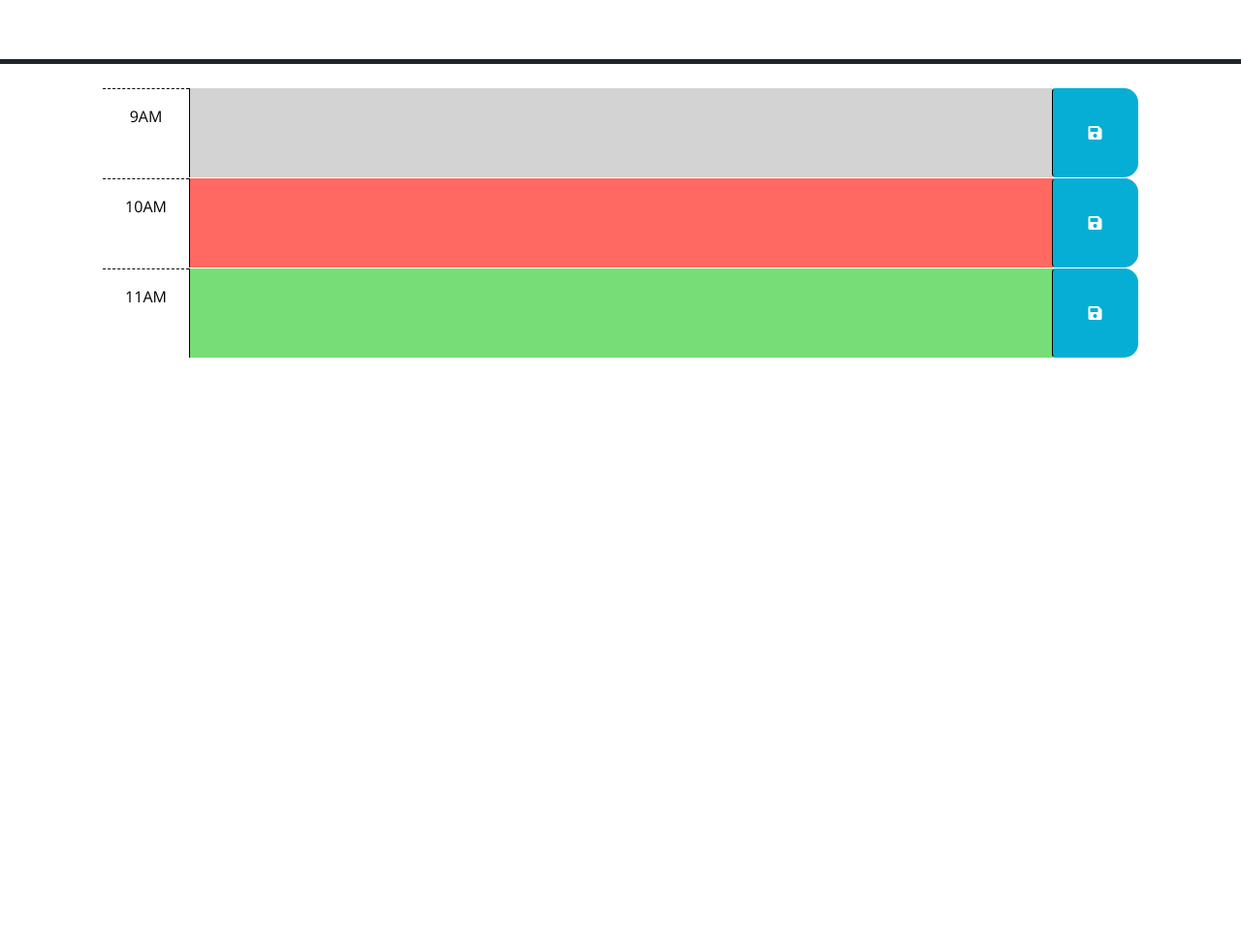
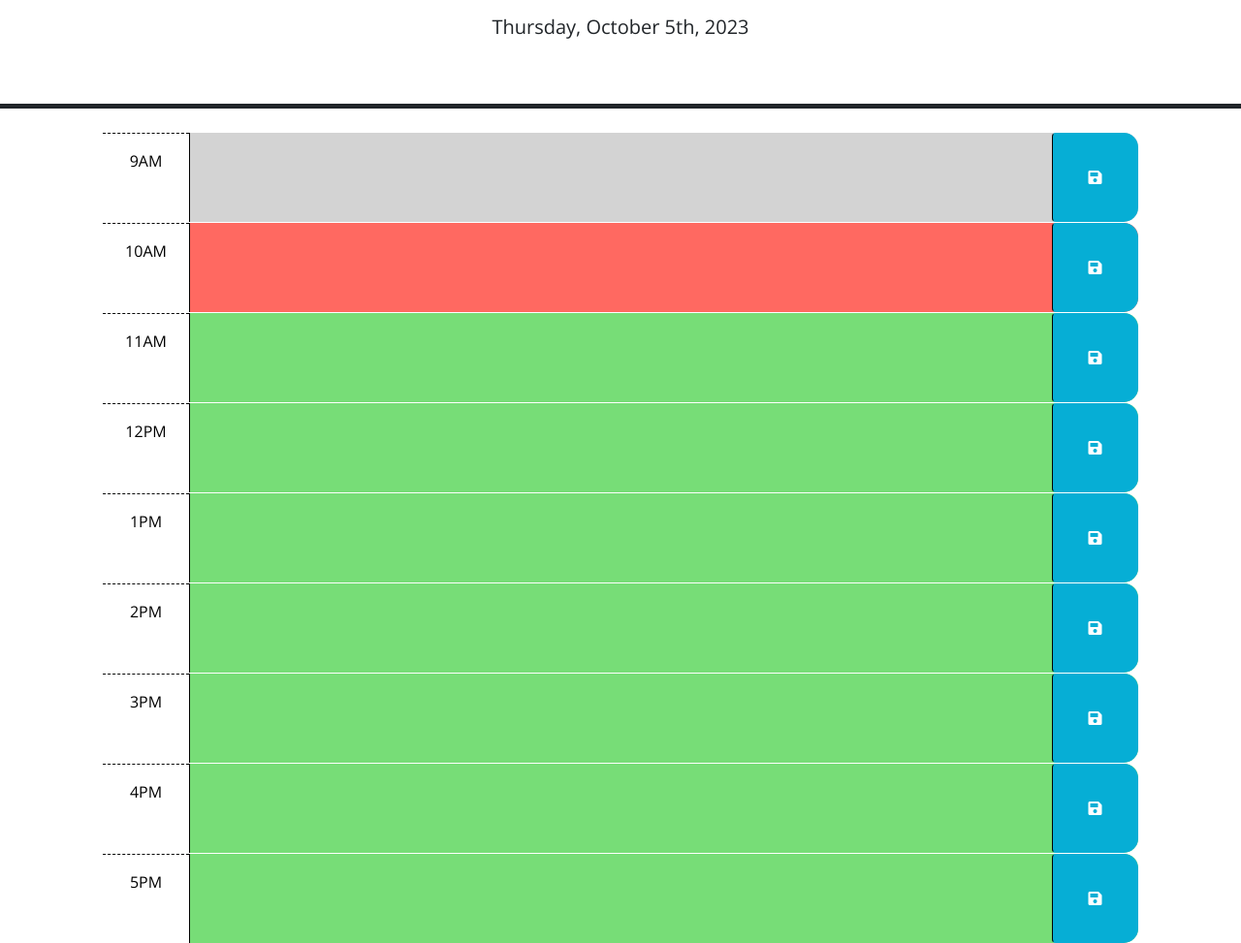
Before and after one commit to dpkashrestha/work-day-scheduler, a plain HTML site: page index.html in a window 1280 px wide. Shown: the part 166-1139 px from the top of the page at 97% size. Before the commit the page ends 800 px from the top, so only its background shows below. Drawn offline with nearby package versions, Linux system fonts and the light colour scheme; files that its build step writes are made by us from their sources.

Commit message:
Add logic to save and retrieve values from local storage

```diff
--- a/assets/js/script.js
+++ b/assets/js/script.js
@@ -8,6 +8,27 @@ $(function () {
   // function? How can DOM traversal be used to get the "hour-x" id of the
   // time-block containing the button that was clicked? How might the id be
   // useful when saving the description in local storage?
+
+  var timeBlocks = $(".time-block");
+
+  console.log(localStorage);
+
+  for (var i = 0; i < timeBlocks.length; i++) {
+    var timeBlockEl = timeBlocks[i];
+
+    var textAreaValue = localStorage.getItem(timeBlockEl.id);
+
+    var textAreaEl = $(timeBlockEl).children(".description");
+    textAreaEl.val(textAreaValue);
+
+    timeBlocks[i].addEventListener("click", function () {
+      var timeBlockId = $(this).attr("id");
+      var textAreaValue = $(this).find("textarea").val();
+
+      localStorage.setItem(timeBlockId, textAreaValue);
+    });
+  }
+
   //
   // TODO: Add code to apply the past, present, or future class to each time
   // block by comparing the id to the current hour. HINTS: How can the id
@@ -19,5 +40,10 @@ $(function () {
   // the values of the corresponding textarea elements. HINT: How can the id
   // attribute of each time-block be used to do this?
   //
+
   // TODO: Add code to display the current date in the header of the page.
+  dayjs.extend(dayjs_plugin_advancedFormat);
+
+  var lead = dayjs().format("dddd, MMMM Do, YYYY");
+  $("#currentDay").text(lead);
 });
--- a/index.html
+++ b/index.html
@@ -18,7 +18,7 @@
       href="https://fonts.googleapis.com/css?family=Open+Sans&display=swap"
       rel="stylesheet"
     />
-    <link rel="stylesheet" href="style.css" />
+    <link rel="stylesheet" href="./assets/css/style.css" />
     <title>Work Day Scheduler</title>
   </head>
 
@@ -27,6 +27,8 @@
       <h1 class="display-3">Work Day Scheduler</h1>
       <p class="lead">A simple calendar app for scheduling your work day</p>
       <p id="currentDay" class="lead"></p>
+
+
     </header>
     <div class="container-lg px-5">
       <!-- Use class for "past", "present", and "future" to apply styles to the
@@ -66,6 +68,54 @@
         </button>
       </div>
 
+      <div id="hour-12" class="row time-block future">
+        <div class="col-2 col-md-1 hour text-center py-3">12PM</div>
+        <textarea class="col-8 col-md-10 description" rows="3"> </textarea>
+        <button class="btn saveBtn col-2 col-md-1" aria-label="save">
+          <i class="fas fa-save" aria-hidden="true"></i>
+        </button>
+      </div>
+
+      <div id="hour-1" class="row time-block future">
+        <div class="col-2 col-md-1 hour text-center py-3">1PM</div>
+        <textarea class="col-8 col-md-10 description" rows="3"> </textarea>
+        <button class="btn saveBtn col-2 col-md-1" aria-label="save">
+          <i class="fas fa-save" aria-hidden="true"></i>
+        </button>
+      </div>
+
+      <div id="hour-2" class="row time-block future">
+        <div class="col-2 col-md-1 hour text-center py-3">2PM</div>
+        <textarea class="col-8 col-md-10 description" rows="3"> </textarea>
+        <button class="btn saveBtn col-2 col-md-1" aria-label="save">
+          <i class="fas fa-save" aria-hidden="true"></i>
+        </button>
+      </div>
+
+      <div id="hour-3" class="row time-block future">
+        <div class="col-2 col-md-1 hour text-center py-3">3PM</div>
+        <textarea class="col-8 col-md-10 description" rows="3"> </textarea>
+        <button class="btn saveBtn col-2 col-md-1" aria-label="save">
+          <i class="fas fa-save" aria-hidden="true"></i>
+        </button>
+      </div>
+
+      <div id="hour-4" class="row time-block future">
+        <div class="col-2 col-md-1 hour text-center py-3">4PM</div>
+        <textarea class="col-8 col-md-10 description" rows="3"> </textarea>
+        <button class="btn saveBtn col-2 col-md-1" aria-label="save">
+          <i class="fas fa-save" aria-hidden="true"></i>
+        </button>
+      </div>
+
+      <div id="hour-5" class="row time-block future">
+        <div class="col-2 col-md-1 hour text-center py-3">5PM</div>
+        <textarea class="col-8 col-md-10 description" rows="3"> </textarea>
+        <button class="btn saveBtn col-2 col-md-1" aria-label="save">
+          <i class="fas fa-save" aria-hidden="true"></i>
+        </button>
+      </div>
+
     <script src="https://code.jquery.com/jquery-3.4.1.min.js"></script>
     <script
       src="https://cdn.jsdelivr.net/npm/dayjs@1.11.3/dayjs.min.js"
@@ -73,6 +123,8 @@
       crossorigin="anonymous"
     ></script>
 
-    <script src="script.js"></script>
+    <script src="https://cdnjs.cloudflare.com/ajax/libs/dayjs/1.10.6/plugin/advancedFormat.min.js"></script>
+
+    <script src="./assets/js/script.js"></script>
   </body>
 </html>
```
